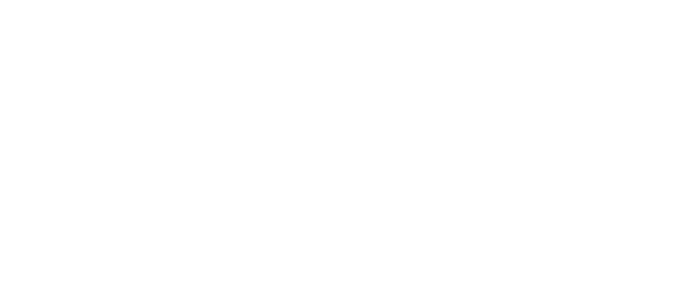
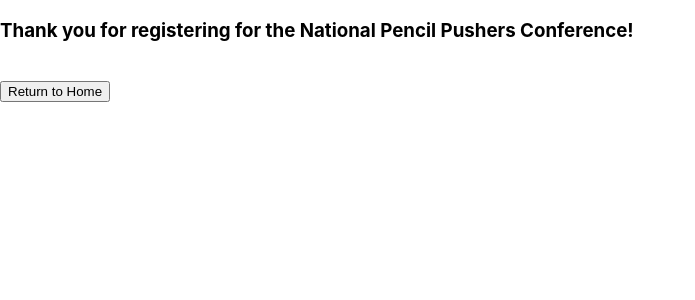
Before and after one commit to matedro/444_practice_app, a React (Create React App) app: page /registrationComplete in a window 1280 px wide. Shown: the top 300 px of the page, without its empty margins (0-695 px from the left). Built offline with nearby package versions, Linux system fonts and the light colour scheme.

Commit message:
Registration Complete page complete

```diff
--- a/src/App.js
+++ b/src/App.js
@@ -1,5 +1,6 @@
 import React from 'react';
 import { BrowserRouter as Router, Switch, Route } from "react-router-dom";
+import Complete from './Complete';
 import Home from './Home';
 import RegistrationForm from './RegistrationForm';
 // import './App.css';
@@ -15,6 +16,9 @@
           <Route path="/register/">
             <RegistrationForm />
           </Route>
+          <Route path="/registrationComplete/">
+            <Complete />
+          </Route>
         </Switch>
       </Router>
     </div>
--- /dev/null
+++ b/src/Complete.js
@@ -0,0 +1,30 @@
+import React from 'react';
+import { useHistory } from 'react-router-dom';
+
+function HomeButton() {
+  let history = useHistory();
+
+  function handleClick() {
+    history.push("/");
+  }
+
+  return (
+    <button type="button" onClick={handleClick}>
+      Return to Home
+    </button>
+  )
+}
+
+class Complete extends React.Component {
+  render() {
+    return (
+      <div>
+        <h3>Thank you for registering for the National Pencil Pushers Conference!</h3>
+        <br/>
+        <HomeButton />
+      </div>
+    )
+  }
+}
+
+export default Complete;
```
